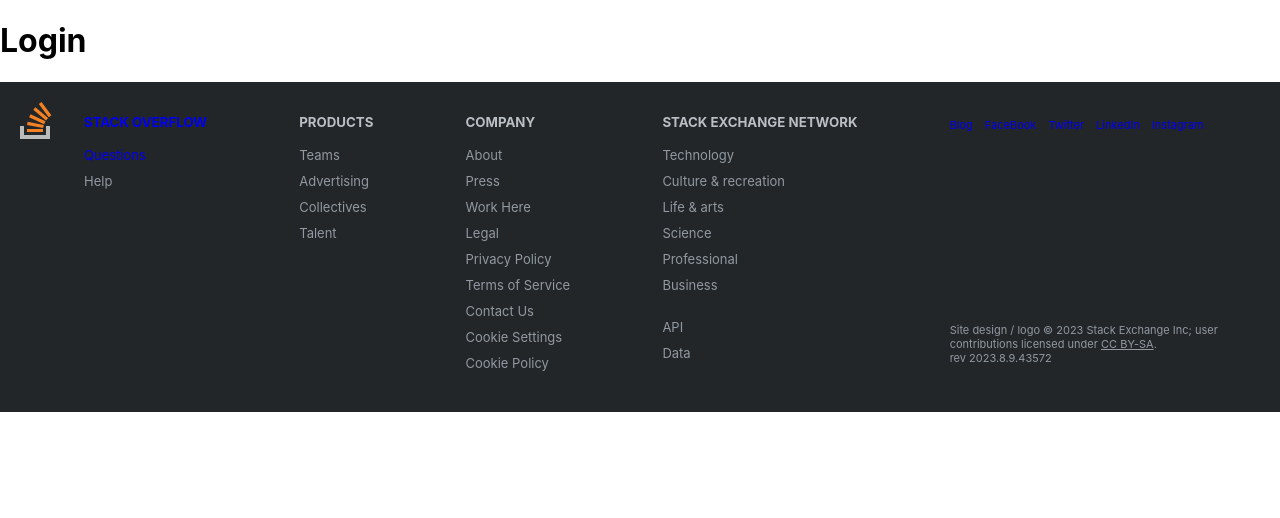
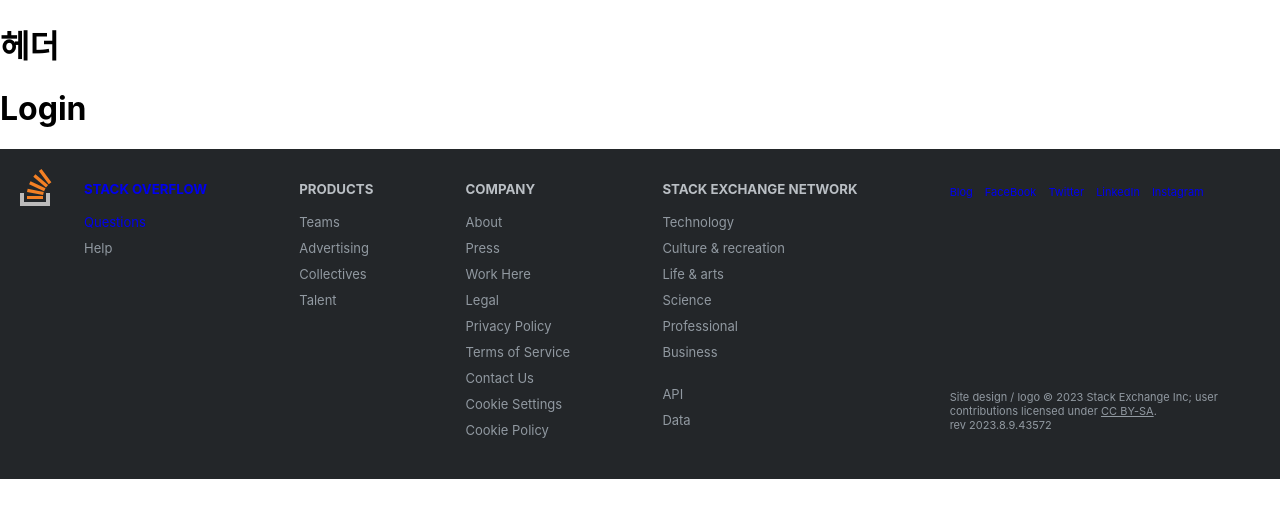
Before and after one commit to codestates-seb/seb45_pre_008, a React (Create React App) app in the folder client/: page / in a window 1280 px wide. Shown: the top 518 px of the page. Built offline with nearby package versions, Linux system fonts and the light colour scheme; the HTML template or start-up script is replaced by a standard one.

Commit message:
✅Header 임시 연결

```diff
--- a/client/src/App.jsx
+++ b/client/src/App.jsx
@@ -2,6 +2,7 @@
 import GlobalStyle from './assets/styles/GlobalStyle.jsx';
 import { BrowserRouter, Route, Routes } from 'react-router-dom';
 import Footer from './components/Footer.jsx';
+import Header from './components/Header.jsx';
 import Login from './pages/Login.jsx';
 
 function App() {
@@ -9,6 +10,7 @@
     <>
       <GlobalStyle />
       <BrowserRouter>
+        <Header />
         <Routes>
           <Route path="/" element={<Login />} />
         </Routes>
--- a/client/src/components/Header.jsx
+++ b/client/src/components/Header.jsx
@@ -3,7 +3,11 @@
 const HeaderComponent = styled.header``;
 
 const Header = () => {
-  return <HeaderComponent>헤더</HeaderComponent>;
+  return (
+    <HeaderComponent>
+      <h1>헤더</h1>
+    </HeaderComponent>
+  );
 };
 
 export default Header;
```
